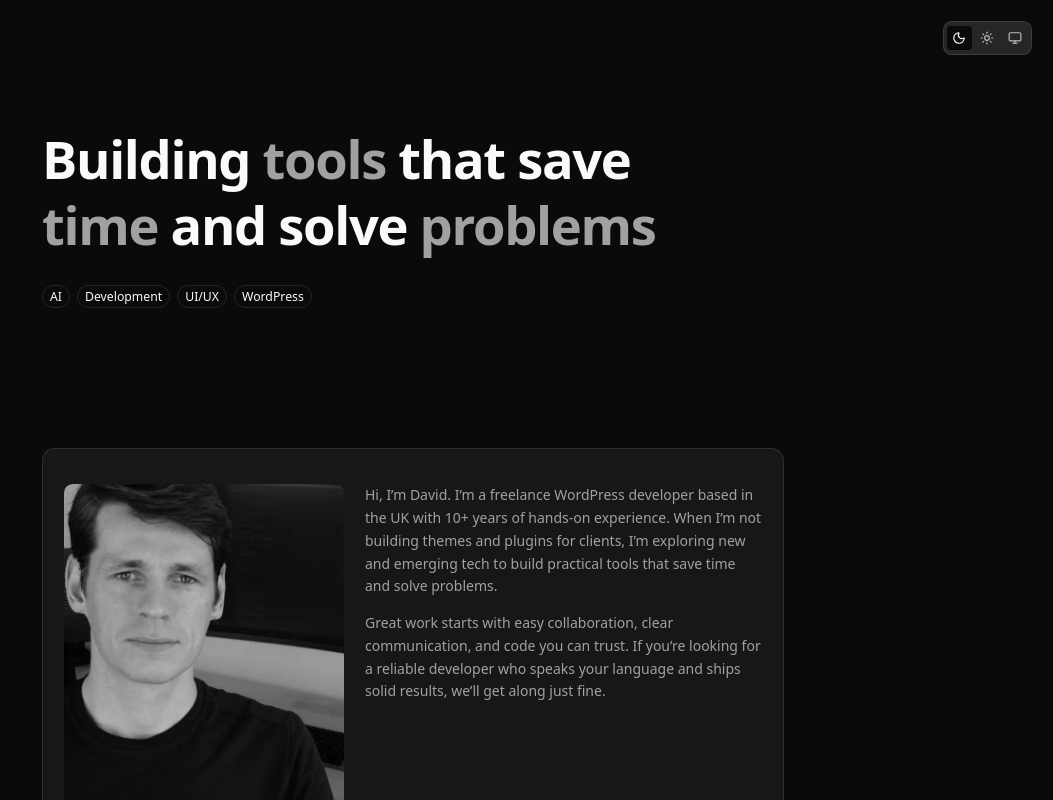
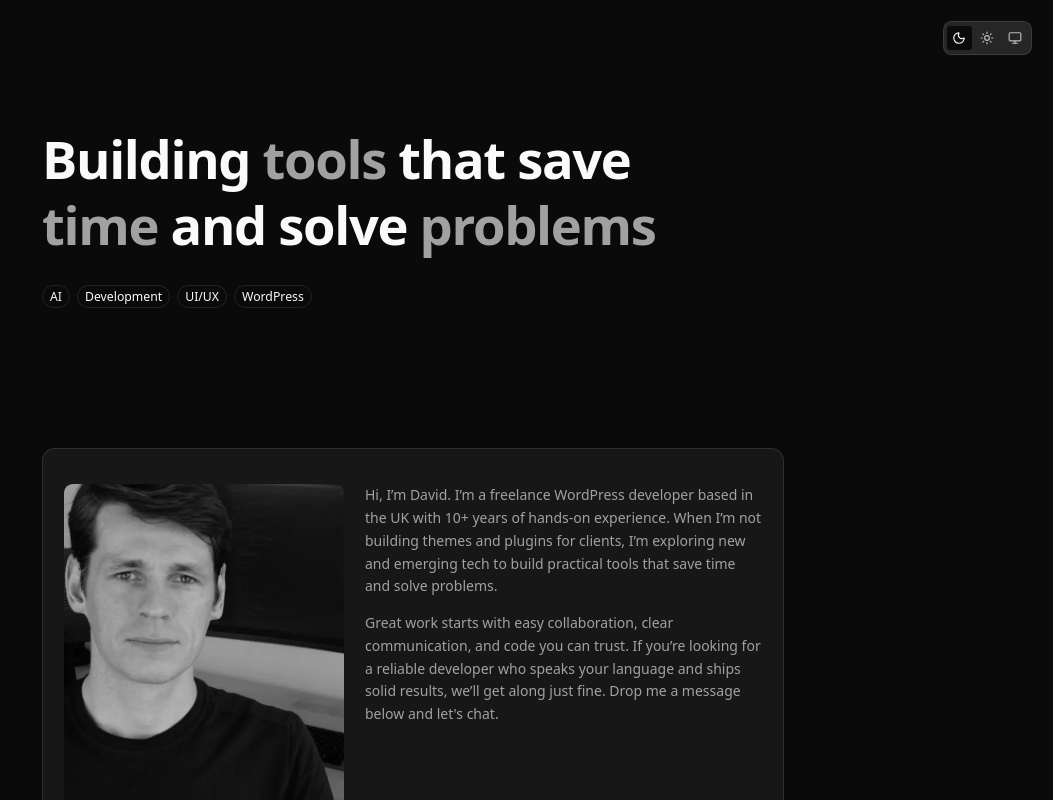
Before and after one commit to davidosull/osull-io, a Next.js app: page / in a window 1280 px wide. Shown: the top 800 px of the page, without its empty margins (227-1280 px from the left). Built offline with nearby package versions, Linux system fonts and the light colour scheme.

Commit message:
updated about me content

```diff
--- a/components/about-me-card.tsx
+++ b/components/about-me-card.tsx
@@ -44,7 +44,8 @@ export function AboutMeCard() {
                 Great work starts with easy collaboration, clear communication,
                 and code you can trust. If you’re looking for a reliable
                 developer who speaks your language and ships solid results,
-                we’ll get along just fine.
+                we’ll get along just fine. Drop me a message below and
+                let&apos;s chat.
               </p>
             </div>
 
```
